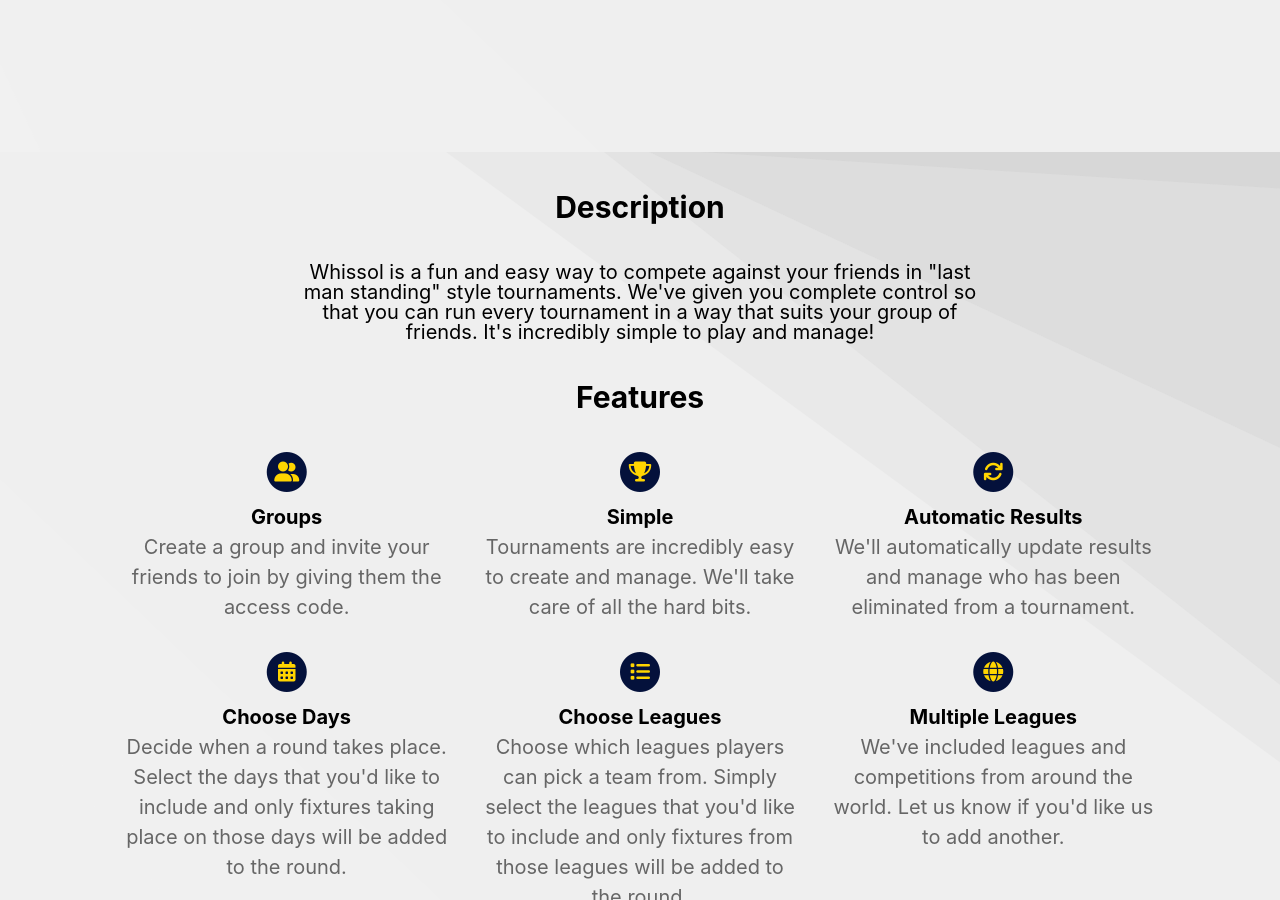
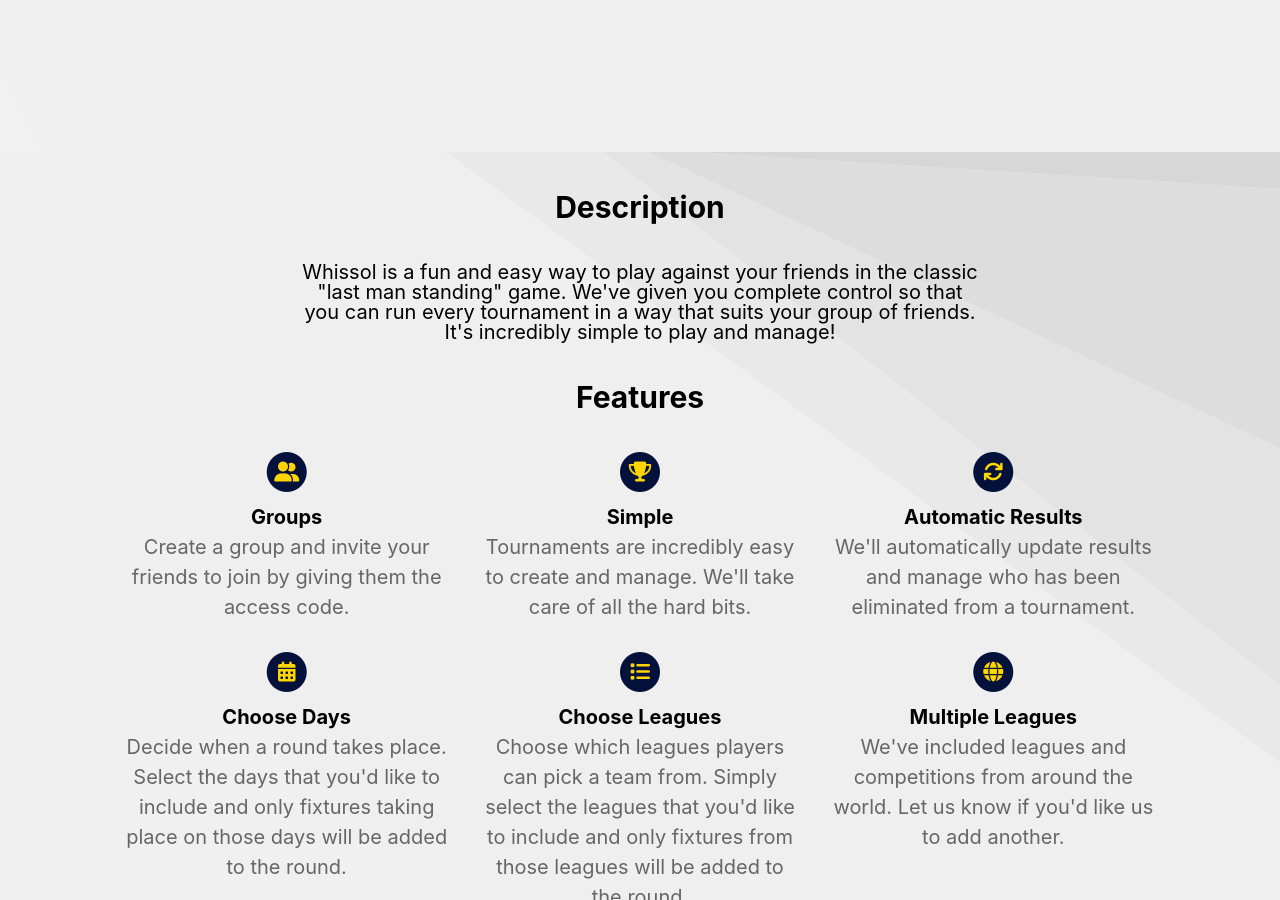
Before and after one commit to dbbill/dbbill.github.io, a Jekyll site: the page built from index.md, in a window 1280 px wide and 900 px high, scrolled down 748 px. Built offline with Jekyll 4.4.1, drawn with Linux system fonts in a browser that asks for light colours; part of the change alters nothing that is shown; some of the changed text lies outside the part shown.

Commit message:
Update _config.yml

```diff
--- a/_config.yml
+++ b/_config.yml
@@ -22,7 +22,7 @@ coming_soon_color                         : "#04113b"
 # Description
 
 description: >
-  Whissol is a fun and easy way to compete against your friends in "last man standing" style tournaments.
+  Whissol is a fun and easy way to play against your friends in the classic "last man standing" game.
   We've given you complete control so that you can run every tournament in a way that suits your group of friends.
   It's incredibly simple to play and manage!
 
@@ -67,9 +67,9 @@ features                                  :
       We'll be including more sports in future versions. Let us know if there is a particular sport you'd like to see included.
     fontawesome_icon_name                 : layer-group
 
-  - title                                 : Push Notifications (Coming Soon)
+  - title                                 : Push Notifications
     description                           : >
-      We'll send you updates and reminders via push notifications (you'll be able to turn these off in your settings).
+      We'll send you updates and reminders via push notifications.
     fontawesome_icon_name                 : bell
 
 feature_title_color                       : "#000000"
```
